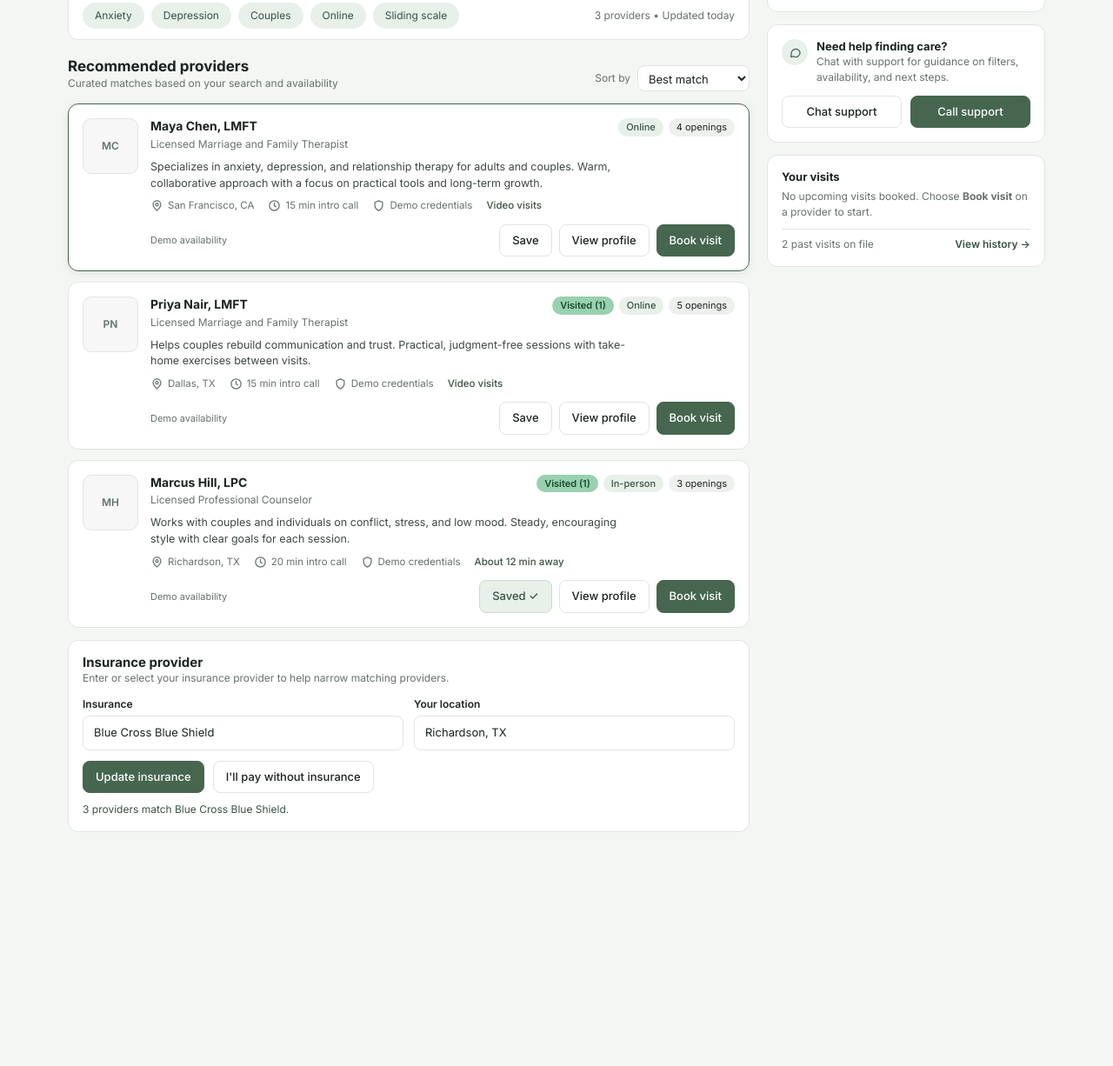
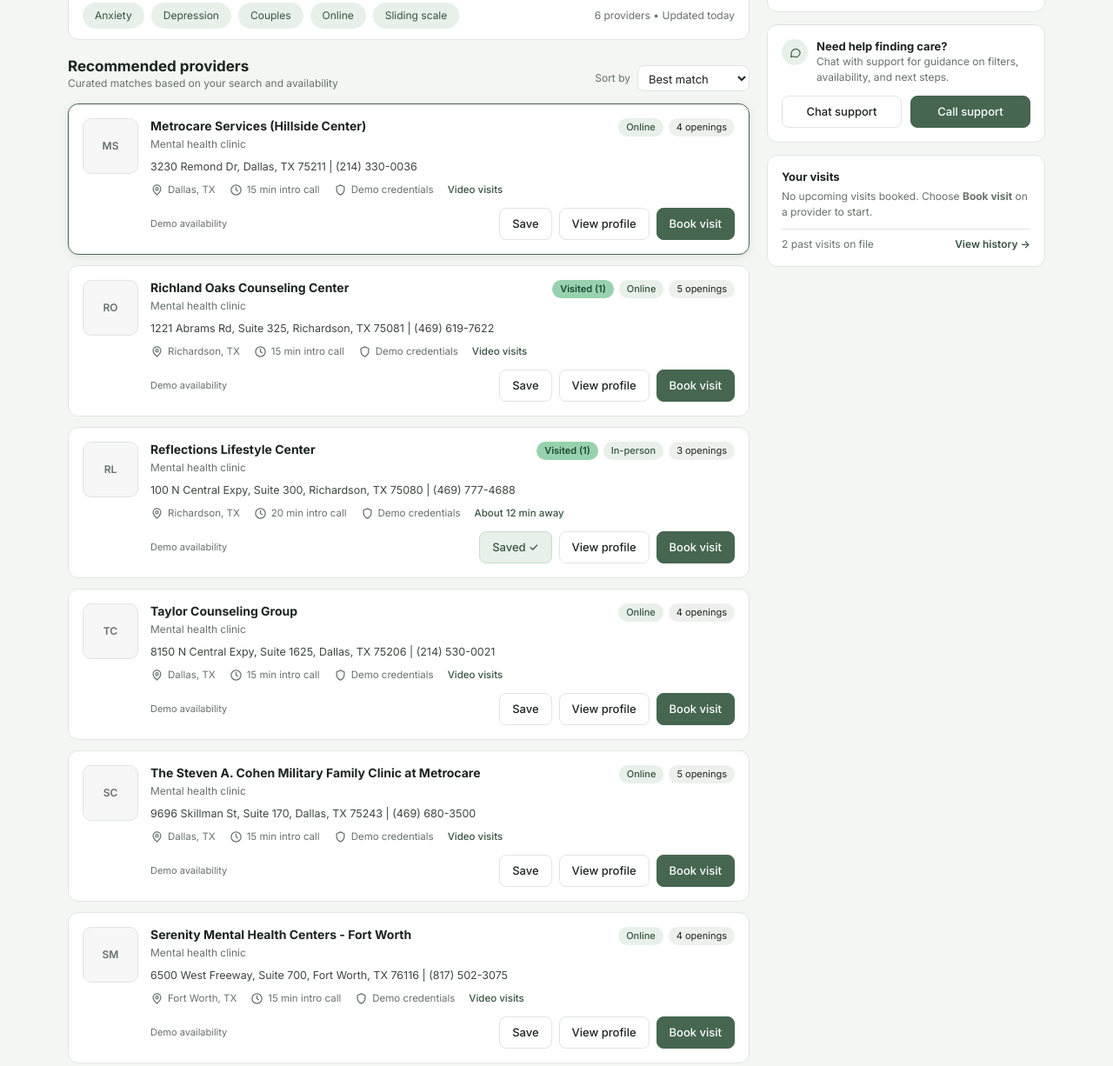
Before and after one commit to EdgarVazquezGonzalezHtx/Automated-Therapy-Scheduler, a plain HTML site: page index.html in a window 1280 px wide. Shown: the part 172-1398 px from the top of the page at 87% size. Before the commit the page ends 1177 px from the top, so only its background shows below. Drawn offline with Linux system fonts and the light colour scheme.

Commit message:
Replace demo providers with supplied DFW clinic directory

```diff
--- a/index.html
+++ b/index.html
@@ -69,9 +69,10 @@
           <form class="card insurance" id="insurance-panel" aria-labelledby="ins-h">
             <h2 id="ins-h">Insurance provider</h2>
             <p class="sub">Enter or select your insurance provider to help narrow matching providers.</p>
+            <p class="sub" id="insurance-demo-note">Demo feature: Insurance filtering is simulated for this prototype.</p>
             <div class="ins-grid">
               <label>Insurance
-                <input id="ins-input" list="insurers" placeholder="e.g. Aetna" autocomplete="off">
+                <input id="ins-input" list="insurers" placeholder="e.g. Aetna" autocomplete="off" aria-describedby="insurance-demo-note">
               </label>
               <label>Your location
                 <input id="loc-input" placeholder="City or state" autocomplete="off">
--- a/script.js
+++ b/script.js
@@ -2,33 +2,69 @@
   "use strict";
 
   /* =========================================================
-     DEMO DATA  (edit freely: this is all placeholder content)
+     CLINIC DIRECTORY AND DEMO DATA
      ========================================================= */
+  // Clinic names and contact details supplied by the project owner.
+  // Keep legacy IDs for saved providers/visits. Insurance, specialties, formats,
+  // intro calls, openings, and travel times remain simulated prototype data.
+  // The existing insurance arrays are the accepted-insurance filter model.
   const PROVIDERS = [
-    { id: "maya", initials: "MC", name: "Maya Chen, LMFT", role: "Licensed Marriage and Family Therapist",
-      bio: "Specializes in anxiety, depression, and relationship therapy for adults and couples. Warm, collaborative approach with a focus on practical tools and long-term growth.",
-      city: "San Francisco, CA", state: "California", format: "Online", intro: 15, openings: 4, travel: null,
-      tags: ["Anxiety", "Depression", "Couples", "Sliding scale"], insurance: ["Aetna", "Cigna", "Blue Cross Blue Shield"] },
-    { id: "jordan", initials: "JP", name: "Jordan Patel, LCSW", role: "Licensed Clinical Social Worker",
-      bio: "Focuses on trauma-informed care, stress management, and life transitions. Calm, grounded approach with an emphasis on safety and sustainable progress.",
-      city: "Oakland, CA", state: "California", format: "In-person", intro: 30, openings: 2, travel: 25,
-      tags: ["Anxiety", "Sliding scale"], insurance: ["Aetna", "Kaiser Permanente"] },
-    { id: "elena", initials: "EB", name: "Elena Brooks, PsyD", role: "Licensed Clinical Psychologist",
-      bio: "Supports individuals navigating grief, burnout, and major life changes. Structured yet empathetic approach with a focus on clarity, coping skills, and next steps.",
-      city: "Los Angeles, CA", state: "California", format: "Online", intro: 20, openings: 6, travel: null,
-      tags: ["Depression", "Couples"], insurance: ["Cigna", "UnitedHealthcare", "Kaiser Permanente"] },
-    { id: "priya", initials: "PN", name: "Priya Nair, LMFT", role: "Licensed Marriage and Family Therapist",
-      bio: "Helps couples rebuild communication and trust. Practical, judgment-free sessions with take-home exercises between visits.",
-      city: "Dallas, TX", state: "Texas", format: "Online", intro: 15, openings: 5, travel: null,
-      tags: ["Couples", "Anxiety"], insurance: ["Kaiser Permanente", "Aetna", "Blue Cross Blue Shield"] },
-    { id: "marcus", initials: "MH", name: "Marcus Hill, LPC", role: "Licensed Professional Counselor",
-      bio: "Works with couples and individuals on conflict, stress, and low mood. Steady, encouraging style with clear goals for each session.",
-      city: "Richardson, TX", state: "Texas", format: "In-person", intro: 20, openings: 3, travel: 12,
-      tags: ["Couples", "Depression", "Sliding scale"], insurance: ["Cigna", "Blue Cross Blue Shield", "UnitedHealthcare"] },
-    { id: "dana", initials: "DO", name: "Dana Ortiz, LCSW", role: "Licensed Clinical Social Worker",
-      bio: "Couples and family work centered on big transitions: moving, new babies, blended families. Warm, direct, and collaborative.",
-      city: "Plano, TX", state: "Texas", format: "In-person", intro: 30, openings: 2, travel: 20,
-      tags: ["Couples", "Anxiety"], insurance: ["Kaiser Permanente", "Aetna"] }
+    { id: "maya", initials: "MS", name: "Metrocare Services (Hillside Center)", role: "Mental health clinic",
+      bio: "3230 Remond Dr, Dallas, TX 75211 | (214) 330-0036",
+      city: "Dallas, TX", state: "Texas", format: "Online", intro: 15, openings: 4, travel: null, tags: ["Anxiety", "Depression", "Couples", "Sliding scale"],
+      insurance: ["Aetna", "Cigna", "Blue Cross Blue Shield"] },
+    { id: "jordan", initials: "UB", name: "Unity Behavioral Health", role: "Mental health clinic",
+      bio: "660 W Campbell Rd, Ste 100, Richardson, TX 75080 | (469) 940-6900",
+      city: "Richardson, TX", state: "Texas", format: "In-person", intro: 30, openings: 2, travel: 25, tags: ["Anxiety", "Sliding scale"],
+      insurance: ["Aetna", "Kaiser Permanente"] },
+    { id: "elena", initials: "SM", name: "Serenity Mental Health Centers - Richardson", role: "Mental health clinic",
+      bio: "2221 Lakeside Blvd, Suite 1225, Richardson, TX 75082 | (214) 790-7912",
+      city: "Richardson, TX", state: "Texas", format: "Online", intro: 20, openings: 6, travel: null, tags: ["Depression", "Couples"],
+      insurance: ["Cigna", "UnitedHealthcare", "Kaiser Permanente"] },
+    { id: "priya", initials: "RO", name: "Richland Oaks Counseling Center", role: "Mental health clinic",
+      bio: "1221 Abrams Rd, Suite 325, Richardson, TX 75081 | (469) 619-7622",
+      city: "Richardson, TX", state: "Texas", format: "Online", intro: 15, openings: 5, travel: null, tags: ["Couples", "Anxiety"],
+      insurance: ["Kaiser Permanente", "Aetna", "Blue Cross Blue Shield"] },
+    { id: "marcus", initials: "RL", name: "Reflections Lifestyle Center", role: "Mental health clinic",
+      bio: "100 N Central Expy, Suite 300, Richardson, TX 75080 | (469) 777-4688",
+      city: "Richardson, TX", state: "Texas", format: "In-person", intro: 20, openings: 3, travel: 12, tags: ["Couples", "Depression", "Sliding scale"],
+      insurance: ["Cigna", "Blue Cross Blue Shield", "UnitedHealthcare"] },
+    { id: "dana", initials: "SM", name: "SMU Center for Family Counseling", role: "Mental health clinic",
+      bio: "6116 N Central Expy, Suite 410, Dallas, TX 75206 | (214) 768-6789",
+      city: "Dallas, TX", state: "Texas", format: "In-person", intro: 30, openings: 2, travel: 20, tags: ["Couples", "Anxiety"],
+      insurance: ["Kaiser Permanente", "Aetna"] },
+    { id: "taylor", initials: "TC", name: "Taylor Counseling Group", role: "Mental health clinic",
+      bio: "8150 N Central Expy, Suite 1625, Dallas, TX 75206 | (214) 530-0021",
+      city: "Dallas, TX", state: "Texas", format: "Online", intro: 15, openings: 4, travel: null, tags: ["Anxiety", "Depression", "Couples", "Sliding scale"],
+      insurance: ["Aetna", "Cigna", "Blue Cross Blue Shield"] },
+    { id: "lifestance", initials: "LH", name: "LifeStance Health Dallas", role: "Mental health clinic",
+      bio: "11300 N Central Expy, Suite 400, Dallas, TX 75243 | (214) 307-2377",
+      city: "Dallas, TX", state: "Texas", format: "In-person", intro: 30, openings: 2, travel: 25, tags: ["Anxiety", "Sliding scale"],
+      insurance: ["Aetna", "Kaiser Permanente"] },
+    { id: "holiner", initials: "HP", name: "The Holiner Psychiatric Group", role: "Mental health clinic",
+      bio: "7777 Forest Ln, Building C, Suite 833, Dallas, TX 75230 | (972) 566-4591",
+      city: "Dallas, TX", state: "Texas", format: "Online", intro: 20, openings: 6, travel: null, tags: ["Depression", "Couples"],
+      insurance: ["Cigna", "UnitedHealthcare", "Kaiser Permanente"] },
+    { id: "cohen", initials: "SC", name: "The Steven A. Cohen Military Family Clinic at Metrocare", role: "Mental health clinic",
+      bio: "9696 Skillman St, Suite 170, Dallas, TX 75243 | (469) 680-3500",
+      city: "Dallas, TX", state: "Texas", format: "Online", intro: 15, openings: 5, travel: null, tags: ["Couples", "Anxiety"],
+      insurance: ["Kaiser Permanente", "Aetna", "Blue Cross Blue Shield"] },
+    { id: "ellie", initials: "EM", name: "Ellie Mental Health - Dallas-Carrollton", role: "Mental health clinic",
+      bio: "4222 Trinity Mills Rd, Suite 250, Dallas, TX 75287 | (469) 850-4800",
+      city: "Dallas, TX", state: "Texas", format: "In-person", intro: 20, openings: 3, travel: 12, tags: ["Couples", "Depression", "Sliding scale"],
+      insurance: ["Cigna", "Blue Cross Blue Shield", "UnitedHealthcare"] },
+    { id: "mhmr", initials: "MH", name: "MHMR of Tarrant County", role: "Mental health clinic",
+      bio: "3800 Hulen St, Fort Worth, TX 76107 | (817) 335-3022",
+      city: "Fort Worth, TX", state: "Texas", format: "In-person", intro: 30, openings: 2, travel: 20, tags: ["Couples", "Anxiety"],
+      insurance: ["Kaiser Permanente", "Aetna"] },
+    { id: "serenity-fort-worth", initials: "SM", name: "Serenity Mental Health Centers - Fort Worth", role: "Mental health clinic",
+      bio: "6500 West Freeway, Suite 700, Fort Worth, TX 76116 | (817) 502-3075",
+      city: "Fort Worth, TX", state: "Texas", format: "Online", intro: 15, openings: 4, travel: null, tags: ["Anxiety", "Depression", "Couples", "Sliding scale"],
+      insurance: ["Aetna", "Cigna", "Blue Cross Blue Shield"] },
+    { id: "connections", initials: "CW", name: "Connections Wellness Group (Arlington)", role: "Mental health clinic",
+      bio: "4907 S Collins St, Suite 121, Arlington, TX 76018 | (817) 900-0453",
+      city: "Arlington, TX", state: "Texas", format: "In-person", intro: 30, openings: 2, travel: 25, tags: ["Anxiety", "Sliding scale"],
+      insurance: ["Aetna", "Kaiser Permanente"] }
   ];
 
   const FILTERS = ["Anxiety", "Depression", "Couples", "Online", "Sliding scale"];
```
